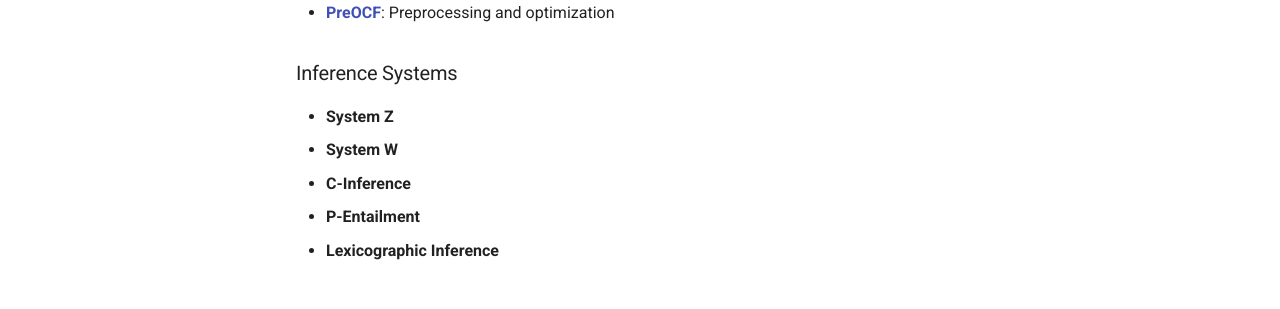
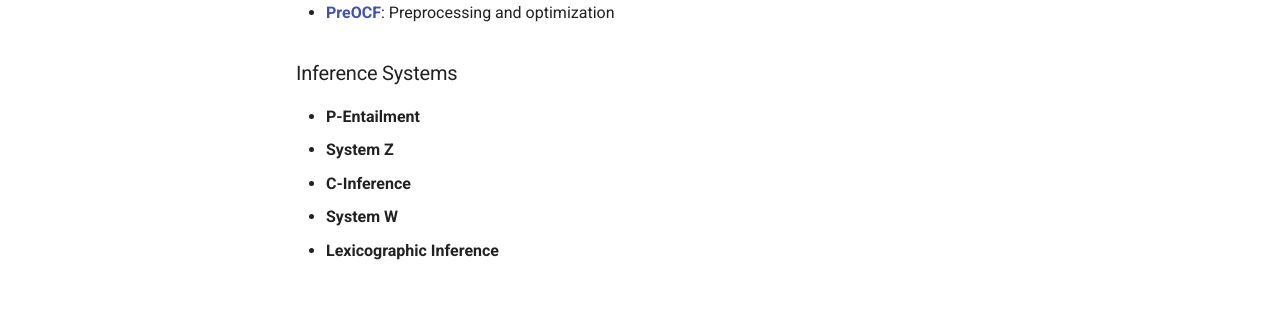
Before and after one commit to jonasphilipp/InfOCF, an MkDocs documentation site: the page built from docs/api.md, in a window 1280 px wide and 900 px high, scrolled down 526 px. Shown: the part 377-686 px from the top of the window. Built offline with MkDocs 1.6.1 and Material for MkDocs 9.7.7, drawn with Linux system fonts in a browser that asks for light colours; comment, search, counter and statistics services are not loaded.

```diff
--- a/docs/api.md
+++ b/docs/api.md
@@ -31,10 +31,10 @@ results = manager.inference(queries)
 - **[PreOCF](api/preocf.md)**: Preprocessing and optimization
 
 ### Inference Systems
+- **P-Entailment**
 - **System Z**
+- **C-Inference**
 - **System W**
-- **C-Inference**
-- **P-Entailment**
 - **Lexicographic Inference**
 
 ## Main Package
```
